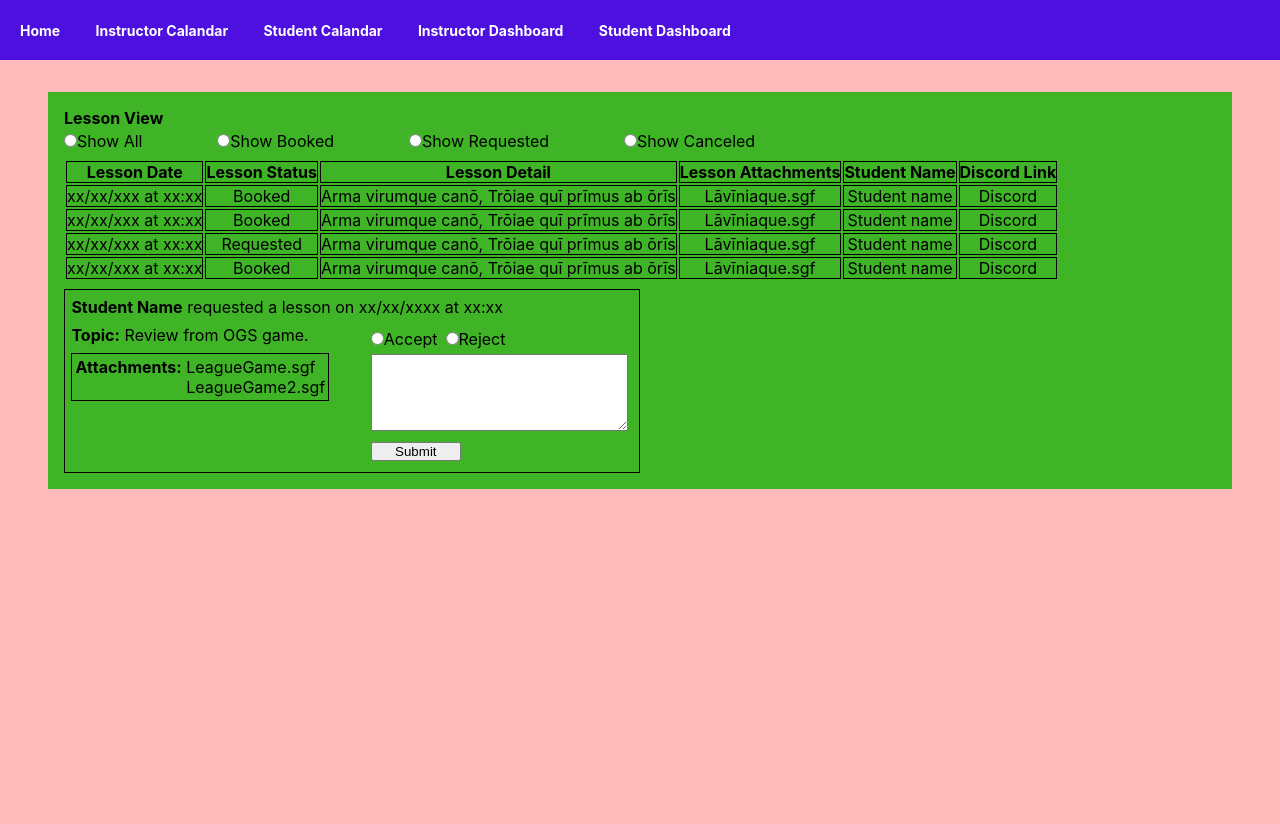
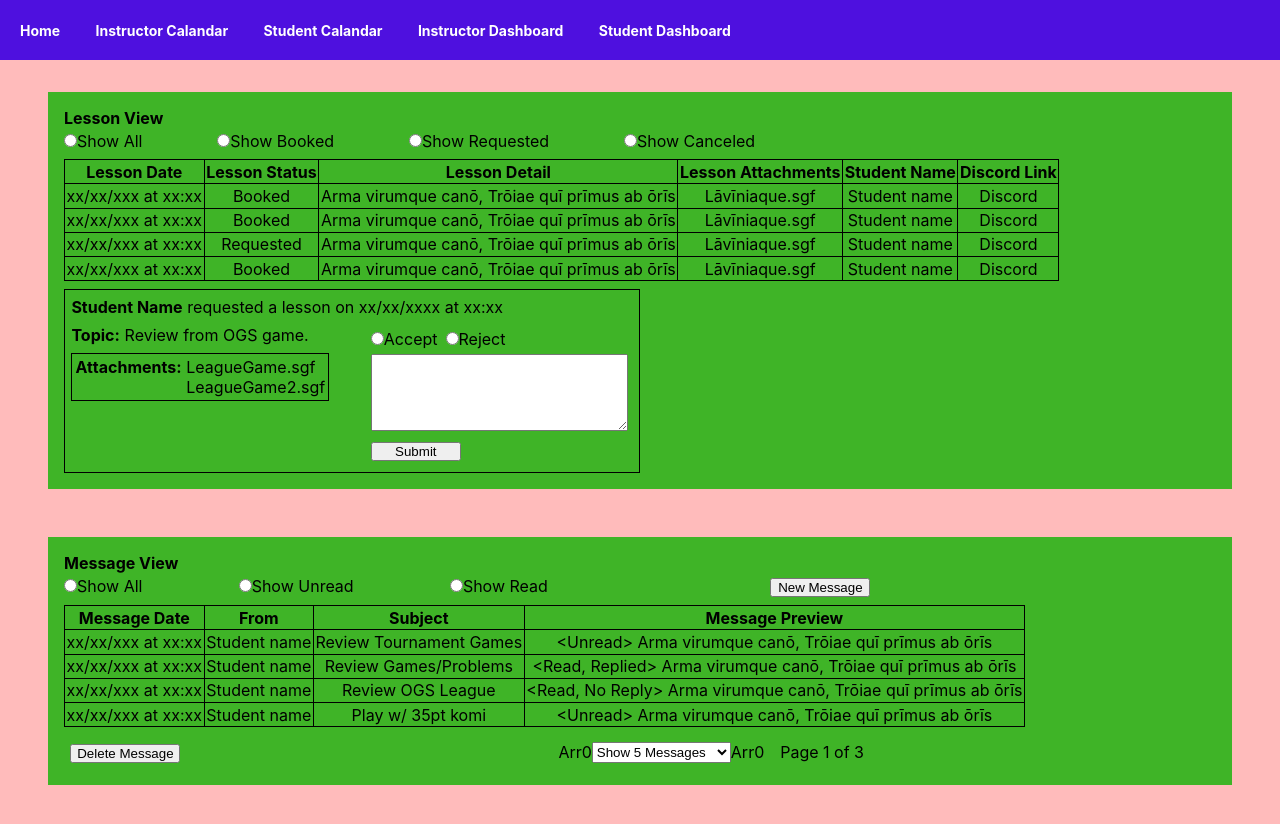
Before and after one commit to MoxElliot/calendar-module, a Next.js app: page /instructor-dash in a window 1280 px wide. Shown: the top 824 px of the page. Before the commit the page ends 800 px from the top, so only its background shows below. Built offline with nearby package versions, Linux system fonts and the light colour scheme.

Commit message:
Instructor Message View Complete

```diff
--- /dev/null
+++ b/components/instructor-message-view.js
@@ -0,0 +1,25 @@
+import instructorMess from '../styles/instructorMess.module.scss';
+import React from 'react';
+import MessageViewSelect from './instructor-message-view/message-view-select';
+import InstructormessageTable from './instructor-message-view/instructor-message-table';
+import MessageViewControls from './instructor-message-view/message-view-controls';
+
+
+export default function InstructorMessageView () {
+    return (
+
+            <div className={instructorMess.messageContainer}>
+                <div className={instructorMess.viewSelect}>
+                    <p className={instructorMess.messageViewSelectHeader}> Message View </p>
+                    <MessageViewSelect />
+                </div>
+                <div className={instructorMess.messageTable}>
+                    <InstructormessageTable />
+                </div>
+                <div className={instructorMess.messageControl}>
+                    <MessageViewControls />
+                </div>
+
+            </div>
+    )
+}
--- /dev/null
+++ b/components/instructor-message-view/instructor-message-table.js
@@ -0,0 +1,37 @@
+import instructorMess from '../../styles/instructorMess.module.scss';
+import Link from 'next/link';
+
+
+const MessageDataArr = [
+    {id:1, date: "xx/xx/xxx at xx:xx", name:"Student name", subject:"Review Tournament Games", message:"<Unread> Arma virumque canō, Trōiae quī prīmus ab ōrīs"},
+    {id:2, date: "xx/xx/xxx at xx:xx", name:"Student name", subject:"Review Games/Problems", message:"<Read, Replied> Arma virumque canō, Trōiae quī prīmus ab ōrīs"},
+    {id:3, date: "xx/xx/xxx at xx:xx", name:"Student name", subject:"Review OGS League", message:"<Read, No Reply> Arma virumque canō, Trōiae quī prīmus ab ōrīs"},
+    {id:4,date: "xx/xx/xxx at xx:xx", name:"Student name", subject:"Play w/ 35pt komi", message:"<Unread> Arma virumque canō, Trōiae quī prīmus ab ōrīs"}
+]
+
+export default function InstructorMessageTable () {
+    return (
+        <div className={instructorMess.messageTableContainer}>
+            <table className={instructorMess.messageTable}>
+            <tbody>
+                <tr>
+                    <th>Message Date</th>
+                    <th>From</th>
+                    <th>Subject</th>
+                    <th>Message Preview</th>
+                </tr>
+                {MessageDataArr.map((val) => {
+                    return (
+                        <tr key={val.id}>
+                            <td>{val.date}</td>
+                            <td>{val.name}</td>
+                            <td>{val.subject}</td>
+                            <td>{val.message}</td>
+                        </tr>
+                    )
+                })}
+                </tbody>
+            </table>
+        </div>
+    )
+}
--- /dev/null
+++ b/components/instructor-message-view/message-view-controls.js
@@ -0,0 +1,32 @@
+import instructorMess from '../../styles/instructorMess.module.scss';
+import Link from 'next/link';
+
+export default function MessageViewControls() {
+
+    return (
+        <div className={instructorMess.messageViewControlContainer}>
+            <form className={instructorMess.messageViewControl}>
+                <div className={instructorMess.messageViewSubmitContainer}>
+                    <button className={instructorMess.messageViewSubmit}>
+                        Delete Message
+                    </button>
+                </div>
+                <div className={instructorMess.showMessageDD}>
+                    <div><p>Arr0</p></div>
+                    <select name="showMessage" id="showMessage">
+                        <option value="Show 5 Messages" selected>Show 5 Messages</option>
+                        <option value="Show 10 Messages">Show 10 Messages</option>
+                        <option value="Show 15 Messages">Show 15 Messages</option>
+                        <option value="Show 20 Messages">Show 20 Messages</option>
+                    </select>
+                    <div>
+                        <p>Arr0</p>
+                    </div>
+                    <div className={instructorMess.showMessagePageDisplay}>
+                    <p>Page 1 of 3</p>
+                    </div>
+                </div>
+            </form>
+        </div>
+    )
+}
--- /dev/null
+++ b/components/instructor-message-view/message-view-select.js
@@ -0,0 +1,34 @@
+import instructorMess from '../../styles/instructorMess.module.scss';
+
+export default function MessageViewSelect () {
+    return (
+        <div className={instructorMess.radioContainer}>
+            <form className={instructorMess.radioForm}>
+                <label>
+                    <input  type='radio'
+                            value='Show All'
+                    />
+                    Show All
+                </label>
+                <label>
+                    <input  type='radio'
+                            value='Show Unread'
+                    />
+                    Show Unread
+                </label>
+                <label>
+                    <input  type='radio'
+                            value='Show Read'
+                    />
+                    Show Read
+                </label>
+            </form>
+
+            <div className={instructorMess.messageViewNewMessageContainer}>
+                <button className={instructorMess.messageViewNewMessage}>
+                    New Message
+                </button>
+            </div>
+        </div>
+    )
+}
--- a/pages/instructor-dash.js
+++ b/pages/instructor-dash.js
@@ -1,7 +1,9 @@
 import NavBar from '../components/nav-bar';
 import Head from 'next/head';
 import instructorDash from '../styles/instructorDash.module.scss';
+import instructorMess from '../styles/instructorMess.module.scss';
 import InstructorLessonView from '../components/instructor-lesson-view';
+import InstructorMessageView from '../components/instructor-message-view';
 
 export default function InstructorDash() {
     return (
@@ -14,6 +16,9 @@ export default function InstructorDash() {
         <div className={instructorDash.dashContainer}>
             <InstructorLessonView />
         </div>
+        <div className={instructorMess.dashContainer}>
+            <InstructorMessageView />
+        </div>
     </div>
     )
 }
--- a/styles/instructorDash.module.scss
+++ b/styles/instructorDash.module.scss
@@ -39,13 +39,15 @@ $lessonComp-color: #3384aa;
         }
 
         .lessonTable {
-
+            border-collapse: collapse;
             margin-bottom: .5rem;
               th {
+                padding: .1rem;
                 border: 1px solid black;
               }
 
               td {
+                padding: .1rem;
                 text-align: center;
                 border: 1px solid black;
               }
--- /dev/null
+++ b/styles/instructorMess.module.scss
@@ -0,0 +1,101 @@
+$dashboard-color: #21df10;
+$messageView-color: #3fb427;
+$messageComp-color: #3384aa;
+
+.dashContainer {
+
+    display: flex;
+    justify-content: center;
+    margin-top: 1rem;
+    padding-bottom: 1rem;
+    margin-bottom: 4rem;
+
+
+    .messageContainer {
+        background-color: $messageView-color;
+        width: 90%;
+        margin-top: 1rem;
+        padding: 1rem;
+
+        .viewSelect {
+
+            margin-bottom: .5rem;
+            display: flex;
+            flex-direction: column;
+
+            .messageViewSelectHeader {
+                font-weight: bold;
+                margin-bottom: .2rem;
+            }
+            .radioContainer {
+                width: 70%;
+                display:flex;
+                flex-direction: row;
+                justify-content: space-between;
+
+                .radioForm {
+                    display:flex;
+                    flex-direction: row;
+                    width:60%;
+                    justify-content: space-between;
+                }
+
+                .messageViewNewMessageContainer {
+                    width: 100px;
+                    .messageViewNewMessage {
+                        width: 100%;
+                    }
+                }
+            }
+        }
+
+        .messageTable {
+
+            border-collapse: collapse;
+            margin-bottom: .5rem;
+              th {
+                padding: .1rem;
+                border: 1px solid black;
+              }
+
+              td {
+                padding: .1rem;
+                text-align: center;
+                border: 1px solid black;
+              }
+        }
+
+        .messageControl {
+
+            max-width: 70%;
+
+            .messageViewControlContainer {
+                padding: .4rem;
+
+                .messageViewControl {
+                    display: flex;
+                    justify-content: space-between;
+                    .showMessageDD {
+                        display: flex;
+
+                        .showMessagePageDisplay {
+                            margin-left: 1rem;
+                        }
+                    }
+
+                    .messageViewSubmitContainer {
+                        width: 110px;
+
+                        .messageViewSubmit {
+                            width: 100%;
+                        }
+                    }
+                }
+            }
+        }
+
+    }
+
+
+
+}
```
